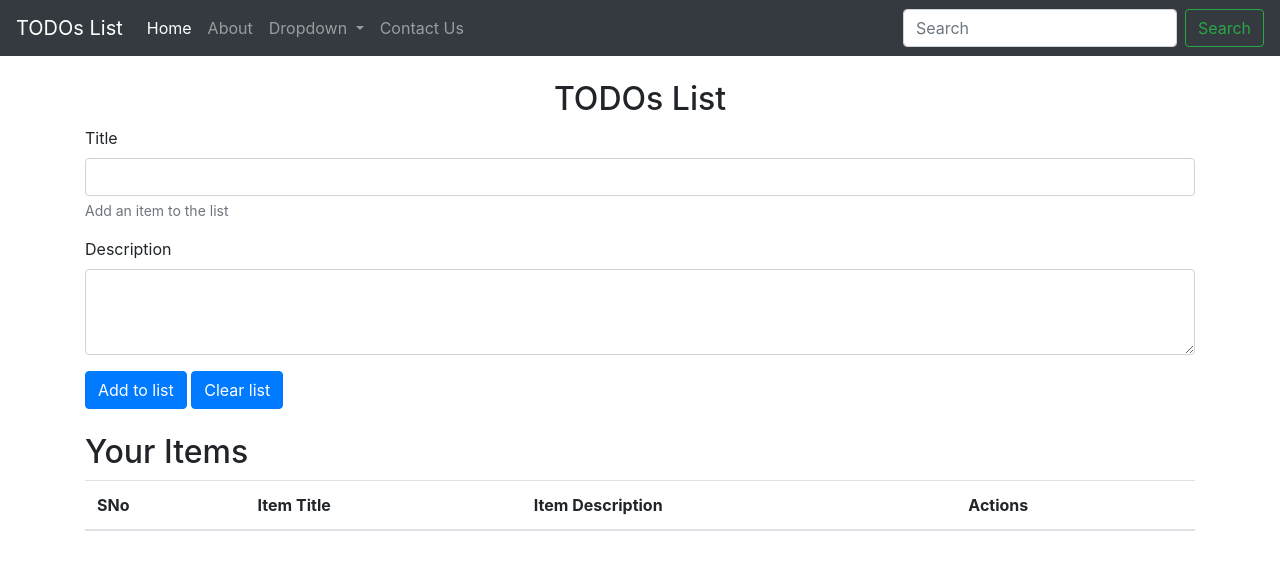
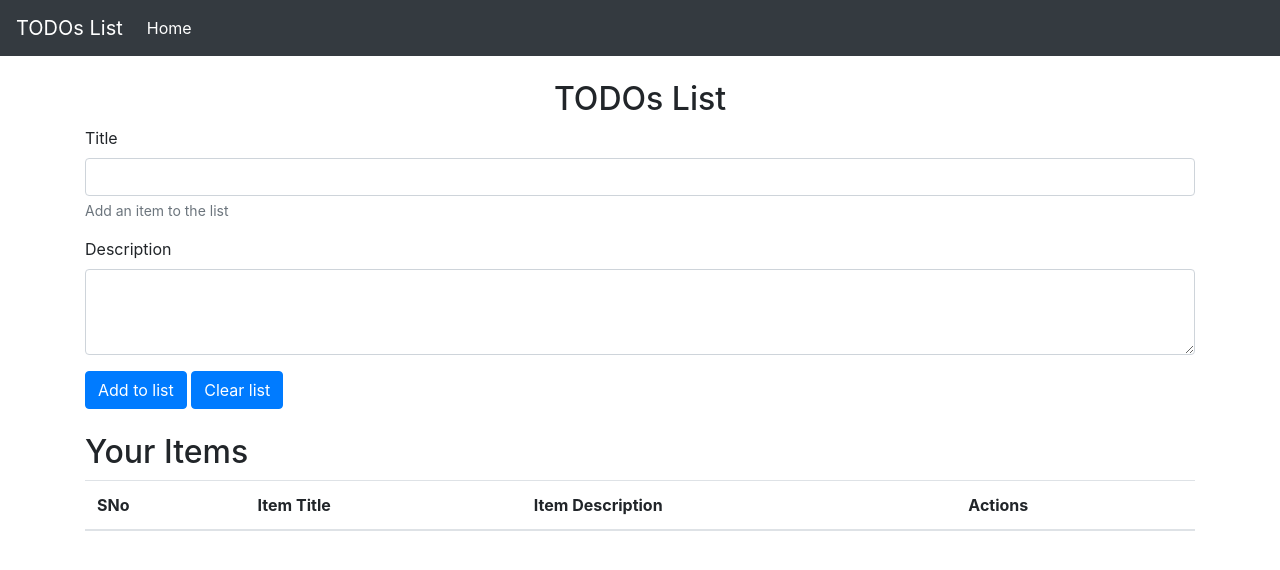
Before and after one commit to mdsahbazkhan/TodoList, a plain HTML site: page index.html in a window 1280 px wide. Drawn offline with nearby package versions, Linux system fonts and the light colour scheme.

Commit message:
first commit

```diff
--- a/index.html
+++ b/index.html
@@ -26,29 +26,11 @@
                 <li class="nav-item active">
                     <a class="nav-link" href="#">Home <span class="sr-only">(current)</span></a>
                 </li>
-                <li class="nav-item">
-                    <a class="nav-link" href="#">About</a>
-                </li>
-                <li class="nav-item dropdown">
-                    <a class="nav-link dropdown-toggle" href="#" id="navbarDropdown" role="button"
-                        data-toggle="dropdown" aria-haspopup="true" aria-expanded="false">
-                        Dropdown
-                    </a>
-                    <div class="dropdown-menu" aria-labelledby="navbarDropdown">
-                        <a class="dropdown-item" href="#">Action</a>
-                        <a class="dropdown-item" href="#">Another action</a>
-                        <div class="dropdown-divider"></div>
-                        <a class="dropdown-item" href="#">Something else here</a>
-                    </div>
-                </li>
-                <li class="nav-item">
-                    <a class="nav-link " href="#" tabindex="-1" aria-disabled="true">Contact Us</a>
-                </li>
+
+
+
             </ul>
-            <form class="form-inline my-2 my-lg-0">
-                <input class="form-control mr-sm-2" type="search" placeholder="Search" aria-label="Search">
-                <button class="btn btn-outline-success my-2 my-sm-0" type="submit">Search</button>
-            </form>
+
         </div>
     </nav>
     <div class="container my-4">
```
